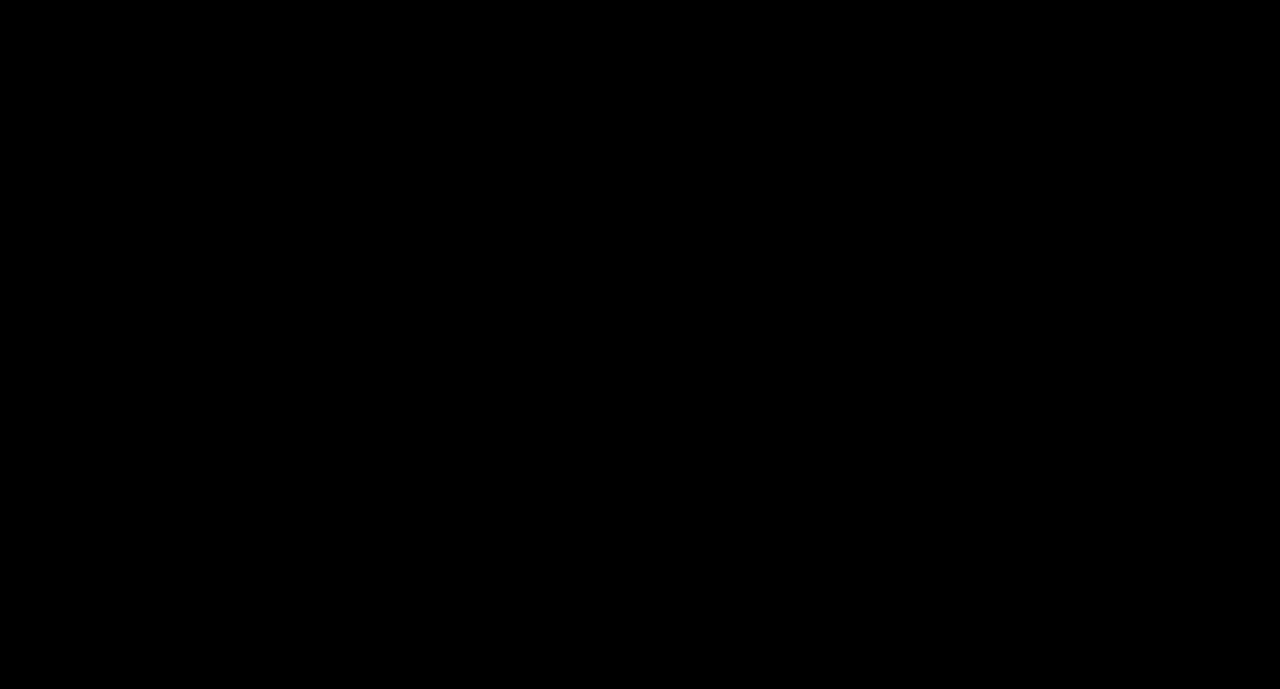
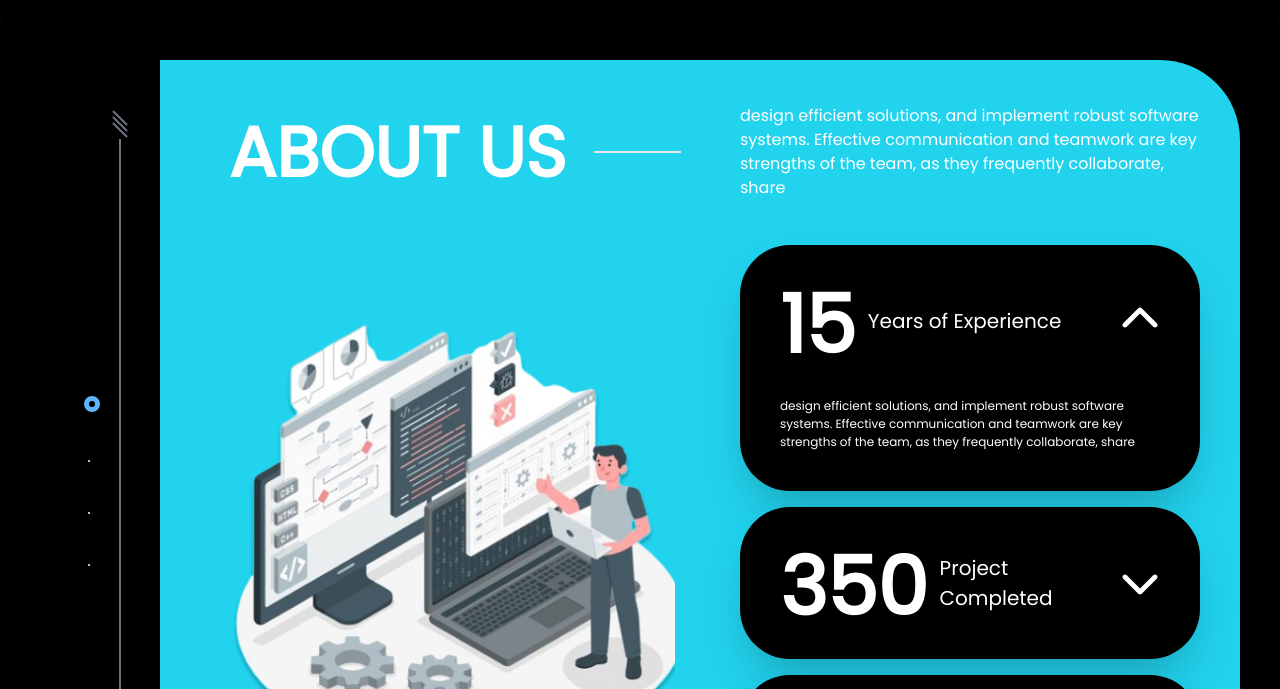
Before and after one commit to Shayangstp/highCodeWebsite, a Next.js app: page / in a window 1280 px wide. Shown: the part 1711-2400 px from the top of the page. Before the commit the page ends 1595 px from the top, so only its background shows below. Built offline with nearby package versions, Linux system fonts and the light colour scheme.

Commit message:
about us resposive done

```diff
--- a/app/components/AboutUs.jsx
+++ b/app/components/AboutUs.jsx
@@ -7,6 +7,7 @@ import {
   faCircle,
   faCircleRight,
   faChevronDown,
+  faChevronUp,
 } from "@fortawesome/free-solid-svg-icons";
 // import { Button } from "@material-tailwind/react";
 
@@ -50,11 +51,11 @@ const AboutUs = () => {
   }, [expandedItem]);
 
   return (
-    <section className=" bg-gray-900 bg-opacity-30 h-full w-full mt-32">
+    <section className=" bg-gray-900 bg-opacity-30  w-full mt-32">
       <main className="grid grid-cols-8  h-full w-full bg-black rounded-md">
         {/* col 1 */}
-        <div>
-          <div className="flex justify-center  items-center col-span-1 ms-16 h-[100%]">
+        <div className="hidden xl:inline-block">
+          <div className="xl:flex hidden justify-center  items-center col-span-1 xl:ms-16 ms-0 h-[100%]">
             <div className="text-white flex flex-col gap-7">
               {page.map((item, index) => (
                 <div key={index}>
@@ -73,7 +74,7 @@ const AboutUs = () => {
               ))}
             </div>
 
-            <div className="text-red-600 flex flex-col items-center justify-center p-5 h-[100%] w-[10%]">
+            <div className="text-red-600 xl:flex hidden flex-col items-center justify-center p-5 h-[100%] w-[10%]">
               <div className="flex flex-col ">
                 <div className="border border-gray-500 w-[20px] rotate-45"></div>
                 <div className="border border-gray-500 w-[20px] rotate-45 mt-1"></div>
@@ -84,14 +85,16 @@ const AboutUs = () => {
           </div>
         </div>
         {/* AboutUs section */}
-        <div className="col-span-7 h-[100%]">
-          <section className="pe-10 py-10">
-            <div className="grid grid-cols-8 bg-cyan-400 rounded-r-[80px] p-10">
-              <div className="col-span-3 font-bold flex items-center justify-center ms-5">
-                <h1 className="text-[70px] text-white">ABOUT US</h1>
+        <div className="xl:col-span-7 col-span-8 h-[100%]">
+          <section className="sm:pe-10 sm:ms-10 xl:ms-0 py-10">
+            <div className="xl:grid grid-cols-8 bg-cyan-400 rounded-r-[80px] xl:p-10 p-5">
+              <div className="col-span-3 font-bold flex items-center justify-center xl:ms-5">
+                <h1 className="xl:text-[70px] sm:text-[50px] text-[30px]  text-white">
+                  ABOUT US
+                </h1>
               </div>
               <div className="col-span-1 flex items-center justify-center">
-                <div className="border h-0 w-[70%]"></div>
+                <div className="border h-0 w-[70%] xl:inline-block hidden"></div>
               </div>
               <div className="text-white col-span-4 flex items-center">
                 <p className="ms-10">
@@ -101,7 +104,7 @@ const AboutUs = () => {
                 </p>
               </div>
               {/* image */}
-              <div className="col-span-4 flex justify-center items-center">
+              <div className="xl:col-span-4 xl:flex justify-center items-center hidden">
                 <div className="sec3Wallpaper-aboutUs" />
               </div>
               {/* cards */}
@@ -111,16 +114,18 @@ const AboutUs = () => {
                     <div className="bg-black text-white rounded-[50px] ms-10 overflow-hidden shadow-2xl">
                       <header className="flex items-center justify-between px-10 py-3">
                         <div className="flex items-center">
-                          <span className="text-[80px] font-bold mt-2">
+                          <span className="xl:text-[80px] sm:text-[50px] text-[40px] font-bold mt-2">
                             {item.headerNumber}
                           </span>
-                          <span className="ms-3 text-[20px]">
+                          <span className="ms-3 me-2 sm:me-0 sm:text-[20px] text-[15px]">
                             {item.headerText}
                           </span>
                         </div>
                         <div>
                           <FontAwesomeIcon
-                            icon={faChevronDown}
+                            icon={
+                              expandedItem !== idx ? faChevronDown : faChevronUp
+                            }
                             className={`text-[40px] cursor-pointer hover:text-blue-gray-300 ${
                               expandedItem === idx ? "open" : ""
                             }`}
--- a/app/components/OurServices.jsx
+++ b/app/components/OurServices.jsx
@@ -46,7 +46,7 @@ const OurServices = () => {
   return (
     <section className=" bg-gray-900 bg-opacity-30 p-5 mt-24">
       <div className=" h-[100%] rounded-md bg-gradient-to-r from-white to-gray-900 p-0.5">
-        <main className="grid grid-cols-8 p-10 h-[100%] bg-black rounded-md">
+        <main className="sm:grid grid-cols-8 sm:p-10 pt-10  h-[100%] bg-black rounded-md">
           {/* col 1 */}
           <div className="flex justify-center items-center xl:col-span-5 col-span-8 ms-10 h-[100%] ">
             <div className="text-white xl:flex hidden flex-col gap-7">
@@ -77,7 +77,7 @@ const OurServices = () => {
             </div>
             {/* our services section */}
             <div className="flex flex-col">
-              <div className="text-white lg:text-[70px] sm:text-[50px] text-[25px] font-bold">
+              <div className="text-white lg:text-[70px] sm:text-[50px] text-[30px] font-bold mb-2">
                 Our Services :{" "}
               </div>
               <ul className="w-[90%] p-5 rounded-xl bg-[#228DAF] list-disc list-inside">
--- a/app/page.jsx
+++ b/app/page.jsx
@@ -15,7 +15,7 @@ const Home = () => {
         <Navbar />
         <Hero />
         <OurServices />
-        {/* <AboutUs /> */}
+        <AboutUs />
         {/* <Skills /> */}
         {/* <BlogSection /> */}
         {/* <Footer /> */}
```
